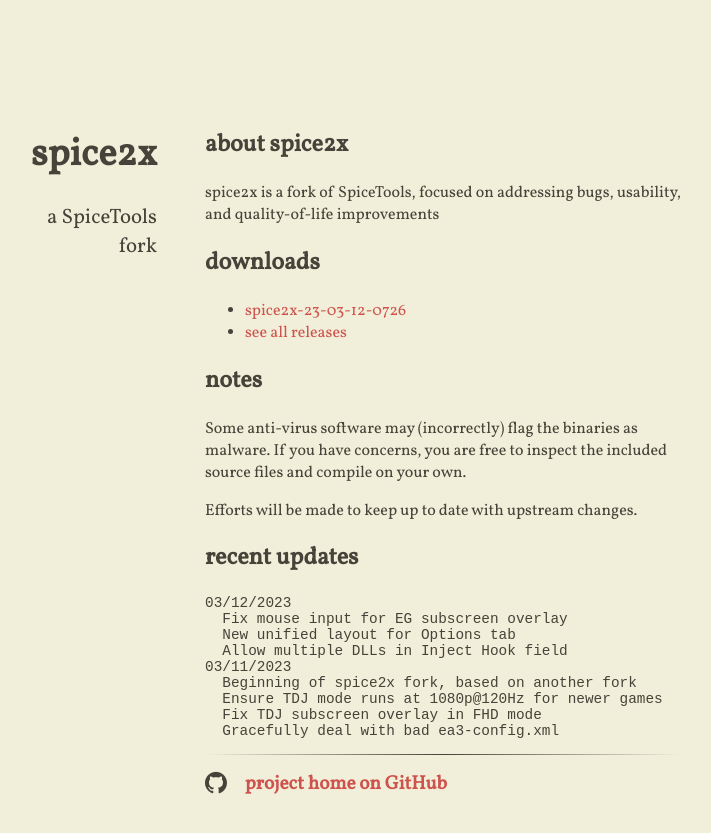
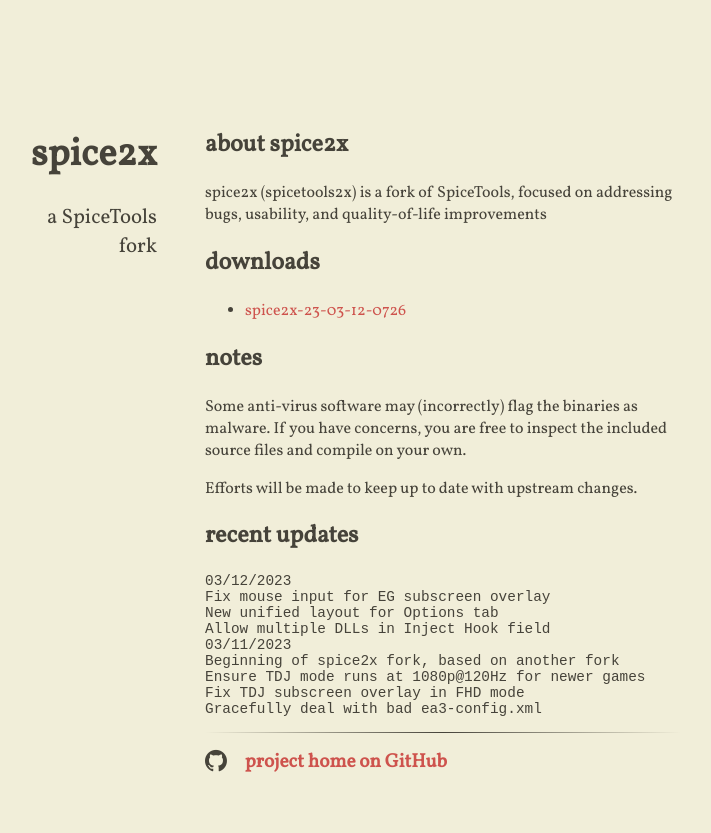
Before and after one commit to spice2x/spice2x.github.io, a Jekyll site: the page built from docs/index.html, in a window 1280 px wide. Shown: the top 833 px of the page, without its empty margins (299-1010 px from the left). Built offline with Jekyll 4.4.1, drawn with Linux system fonts in a browser that asks for light colours; nearby versions of some CDN libraries.

Commit message:
meta tags

```diff
--- a/docs/_includes/content.html
+++ b/docs/_includes/content.html
@@ -1,16 +1,11 @@
 <h2>about spice2x</h2>
-<p>spice2x is a fork of SpiceTools, focused on addressing bugs, usability, and quality-of-life improvements</p>
+<p>spice2x (spicetools2x) is a fork of SpiceTools, focused on addressing bugs, usability, and quality-of-life improvements</p>
 
 <h2>downloads</h2>
 <ul>
   <li>
     <a href="https://github.com/spice2x/spice2x.github.io/releases/download/23-03-12-0726/spice2x-23-03-12-0726.zip">
       spice2x-23-03-12-0726
-    </a>
-  </li>
-  <li>
-    <a href="https://github.com/spice2x/spice2x.github.io/releases">
-      see all releases
     </a>
   </li>
 </ul>
--- a/docs/_includes/head.html
+++ b/docs/_includes/head.html
@@ -41,6 +41,8 @@
   {% include analytics.html %}
   {% endif %}
 
-<meta name="theme-color" content="#F1EED9">
+  <meta name="theme-color" content="#F1EED9">
+
+  <meta name="google-site-verification" content="Pn7aB3jOynaV1QUDSO0KaX2j_qOpU898NCA97QiseME" />
 
 </head>
```
Lines whose indentation alone changed are shown as unchanged.
